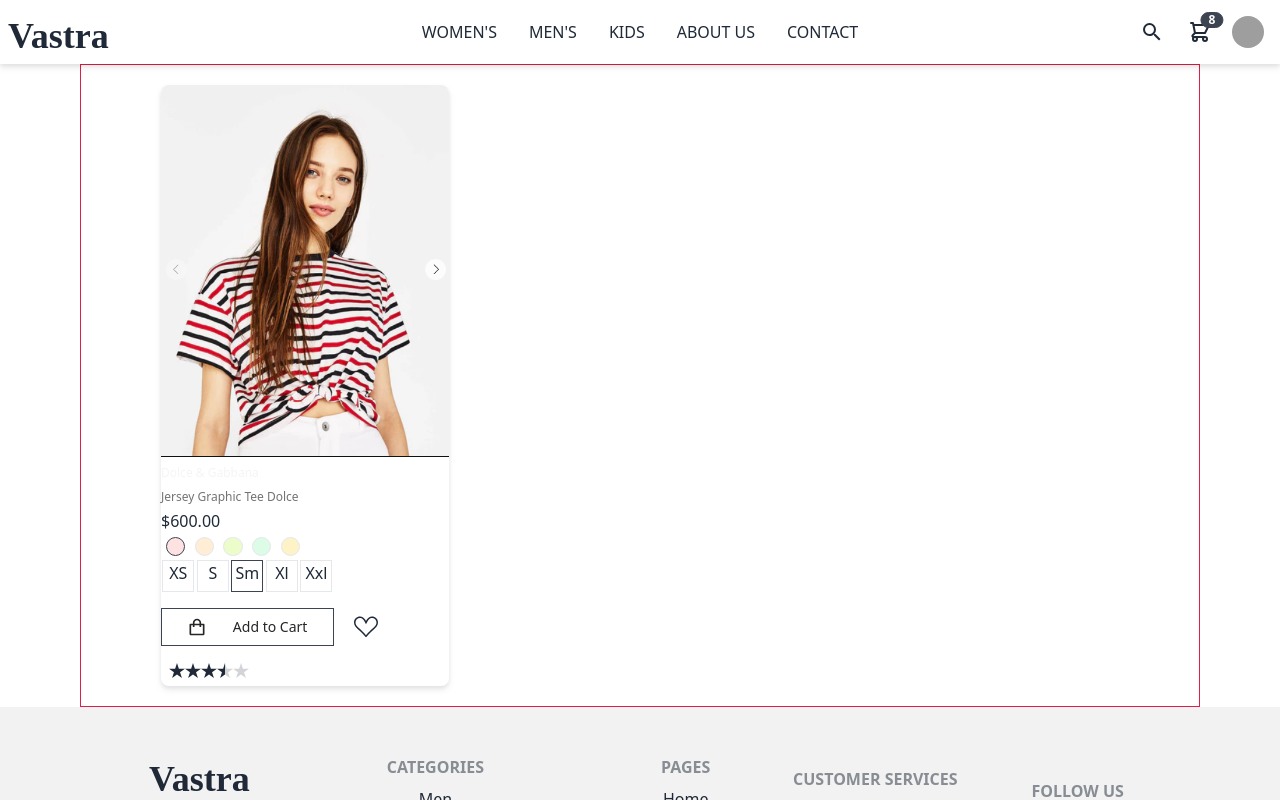
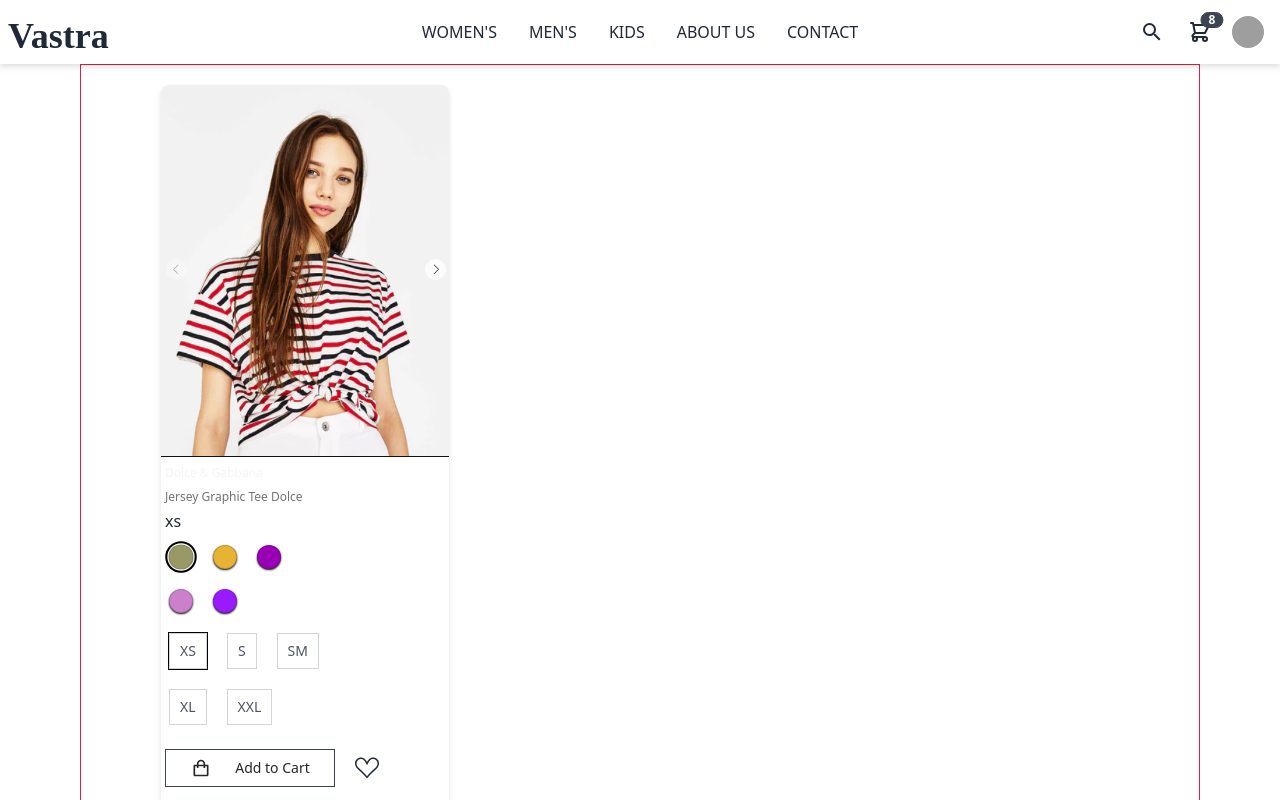
Before and after one commit to VastraEcommerce/VastraFrontend, a React (Create React App) app: page / in a window 1280 px wide. Built offline with nearby package versions, Linux system fonts and the light colour scheme; grey boxes are pictures that could not be loaded.

Commit message:
add color,size and ratingStar component and modify productCard

```diff
--- a/src/components/ProuductCard/ProductCard.jsx
+++ b/src/components/ProuductCard/ProductCard.jsx
@@ -1,97 +1,71 @@
-import React from "react";
 import img from "./PlaceholderImage/Capture.PNG";
 import { Link } from "react-router-dom";
 import { BiShoppingBag } from "react-icons/bi";
 import { BsSuitHeart, BsSuitHeartFill } from "react-icons/bs";
 import SwitchColors from "../Product/SwitchColors";
+import SwitchSizes from "../Product/SwitchSizes";
+import { useState } from "react";
+import RatStars from "../Product/RateStars";
 
-// const color = ["#999966", " #E6B333"];
+const colors = ["#999966", " #E6B333", "#9900B3", "#CC80CC", "#991AFF"];
+const sizes = ["xs", "s", "sm", "xl", "xxl"];
 export default function ProductCard() {
-  // const dataCard = [
-  //   {
-  //     brand: "Deon_Halvorson98",
-  //     title: "April.Runolfsdottir",
-  //     category: "T-shirts",
-  //     variants: [
-  //       {
-  //         size: "S",
-  //         price: 42,
-  //         color: " #E6B333",
-  //         count: 54,
-  //       },
-  //       {
-  //         size: "XXL",
-  //         price: 62,
-  //         color: " #999966",
-  //         count: 77,
-  //       },
-  //       {
-  //         size: "L",
-  //         price: 10,
-  //         color: "#FFB399",
-  //         count: 67,
-  //       },
-  //       {
-  //         size: "L",
-  //         price: 11,
-  //         color: "#991AFF",
-  //         count: 49,
-  //       },
-  //       {
-  //         size: "XXL",
-  //         price: 26,
-  //         color: " #3366E6",
-  //         count: 31,
-  //       },
-  //       {
-  //         size: "XL",
-  //         price: 44,
-  //         color: " #9900B3",
-  //         count: 76,
-  //       },
-  //       {
-  //         size: "S",
-  //         price: 64,
-  //         color: "#CC80CC ",
-  //         count: 47,
-  //       },
-  //     ],
-  //     description: "Ulices71",
-  //     ratingsAverage: 1,
-  //     brand_thumbnail: "Milan.Collier69",
-  //     ratingsQuantity: 16,
-  //   },
-  //   {
-  //     brand: "Adrain_Labadie",
-  //     title: "Brendan80",
-  //     category: " T-shirts",
-  //     variants: [
-  //       {
-  //         size: "L",
-  //         price: 33,
-  //         color: " #991AFF",
-  //         count: 56,
-  //       },
-  //       {
-  //         size: "XL",
-  //         price: 31,
-  //         color: " #B3B31A",
-  //         count: 38,
-  //       },
-  //       {
-  //         size: "M",
-  //         price: 74,
-  //         color: " #9900B3",
-  //         count: 28,
-  //       },
-  //     ],
-  //     description: "Pink_Smith42",
-  //     ratingsAverage: 1,
-  //     brand_thumbnail: "Ronaldo44",
-  //     ratingsQuantity: 27,
-  //   },
-  // ];
-  // console.log(dataCard);
+  const [color, setColor] = useState(colors[0]);
+  const [size, setSize] = useState(sizes[0]);
+  const product = {
+    brand: "Deon_Halvorson98",
+    title: "April.Runolfsdottir",
+    category: "T-shirts",
+    variants: [
+      {
+        size: "S",
+        price: 42,
+        color: " #E6B333",
+        count: 54,
+      },
+      {
+        size: "XXL",
+        price: 62,
+        color: " #999966",
+        count: 77,
+      },
+      {
+        size: "L",
+        price: 10,
+        color: "#FFB399",
+        count: 67,
+      },
+      {
+        size: "L",
+        price: 11,
+        color: "#991AFF",
+        count: 49,
+      },
+      {
+        size: "XXL",
+        price: 26,
+        color: " #3366E6",
+        count: 31,
+      },
+      {
+        size: "XL",
+        price: 44,
+        color: " #9900B3",
+        count: 76,
+      },
+      {
+        size: "S",
+        price: 64,
+        color: "#CC80CC ",
+        count: 47,
+      },
+    ],
+    description: "Ulices71",
+    ratingsAverage: 1,
+    brand_thumbnail: "Milan.Collier69",
+    ratingsQuantity: 16,
+  };
+
   return (
     <div
       className='container py-5
@@ -102,45 +76,38 @@ export default function ProductCard() {
           src={img}
           alt=''
         />
-        <div>
+        <div className='ml-1'>
           <div className='space-y-2'>
             <h3 className='text-xs text-neutral-100 pt-2'>Dolce & Gabbana</h3>
             <p className='text-xs text-neutral-500'>Jersey Graphic Tee Dolce</p>
           </div>
           <p className='space-x-2 mt-1'>
-            <span className='text-2lg'>$600.00</span>
+            <span className='text-2lg'>{size}</span>
           </p>
           <div className='colors flex justify-around w-[50%] mt-1'>
-            {/* <SwitchColors color={color} /> */}
-            <div className='w-[1.2rem] h-[1.2rem] border border-neutral rounded-full bg-red-100 hover:border-neutral '></div>
-            <div className='w-[1.2rem] h-[1.2rem] border border-light rounded-full bg-orange-100 hover:border-neutral'></div>
-            <div className='w-[1.2rem] h-[1.2rem] border border-light rounded-full bg-lime-100 hover:border-neutral'></div>
-            <div className='w-[1.2rem] h-[1.2rem] border border-light rounded-full bg-green-100 hover:border-neutral'></div>
-            <div className='w-[1.2rem] h-[1.2rem] border border-light rounded-full bg-amber-100 hover:border-neutral'></div>
+            <SwitchColors
+              colors={colors}
+              onChangeColorStateHandler={setColor}
+              currentColorState={color}
+            />
+            {/* <div className='w-[1.2rem] h-[1.2rem] border border-neutral rounded-full bg-red-100 hover:border-neutral '></div>*/}
           </div>
           <div className='productSize flex justify-around w-[60%] text-center mt-1'>
-            <div className='w-[2rem] h-[2rem] border border-light hover:border-neutral '>
-              XS
-            </div>
-            <div className='w-[2rem] h-[2rem] border border-light hover:border-neutral '>
-              S
-            </div>
-            <div className='w-[2rem] h-[2rem] border border-neutral hover:border-neutral '>
-              Sm
-            </div>
-            <div className='w-[2rem] h-[2rem] border border-light hover:border-neutral '>
-              Xl
-            </div>
-            <div className='w-[2rem] h-[2rem] border border-light hover:border-neutral '>
+            {/* <div className='w-[2rem] h-[2rem] border border-light hover:border-neutral '>
               Xxl
-            </div>
+            </div> */}
+            <SwitchSizes
+              sizes={sizes}
+              onChangeSizeStateHandler={setSize}
+              currentSizeState={size}
+            />
           </div>
           <div className='flex justify-start items-center pt-3 pb-2  mt-1'>
             <Link
               to='#'
               className='w-[60%] py-2 border border-neutral hover:bg-neutral hover:text-white text-center text-sm text-neutral-800  duration-300 flex  justify-evenly'>
               <span>
-                <BiShoppingBag className=' text-xl' />
+                <BiShoppingBag className=' text-xl ' />
               </span>
               <span> Add to Cart</span>
             </Link>
@@ -152,59 +119,14 @@ export default function ProductCard() {
               <BsSuitHeart />
             </Link>
           </div>
-          <div className='rating rating-sm rating-half mt-2 pb-2'>
-            <input type='radio' name='rating-1' className='rating-hidden' />
+          <div className=' my-3'>
+            {/* <input type='radio' name='rating-1' className='rating-hidden' />
             <input
               type='radio'
               name='rating-1'
               className=' mask mask-star mask-half-1'
-            />
-            <input
-              type='radio'
-              name='rating-1'
-              className=' mask mask-star mask-half-2'
-            />
-            <input
-              type='radio'
-              name='rating-1'
-              className=' mask mask-star mask-half-1'
-            />
-            <input
-              type='radio'
-              name='rating-1'
-              className=' mask mask-star mask-half-2'
-            />
-            <input
-              type='radio'
-              name='rating-1'
-              className=' mask mask-star mask-half-1'
-            />
-            <input
-              type='radio'
-              name='rating-1'
-              className=' mask mask-star mask-half-2'
-            />
-            <input
-              type='radio'
-              name='rating-1'
-              className=' mask mask-star mask-half-1'
-              checked
-            />
-            <input
-              type='radio'
-              name='rating-1'
-              className=' mask mask-star mask-half-2'
-            />
-            <input
-              type='radio'
-              name='rating-1'
-              className=' mask mask-star mask-half-1'
-            />
-            <input
-              type='radio'
-              name='rating-1'
-              className=' mask mask-star mask-half-2'
-            />
+            /> */}
+            <RatStars size={15} value={5} />
           </div>
         </div>
       </div>
```
